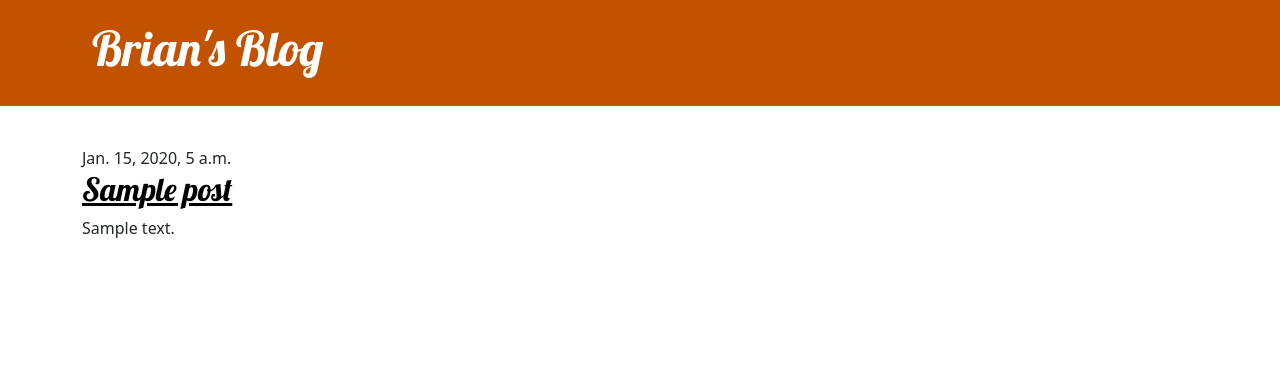
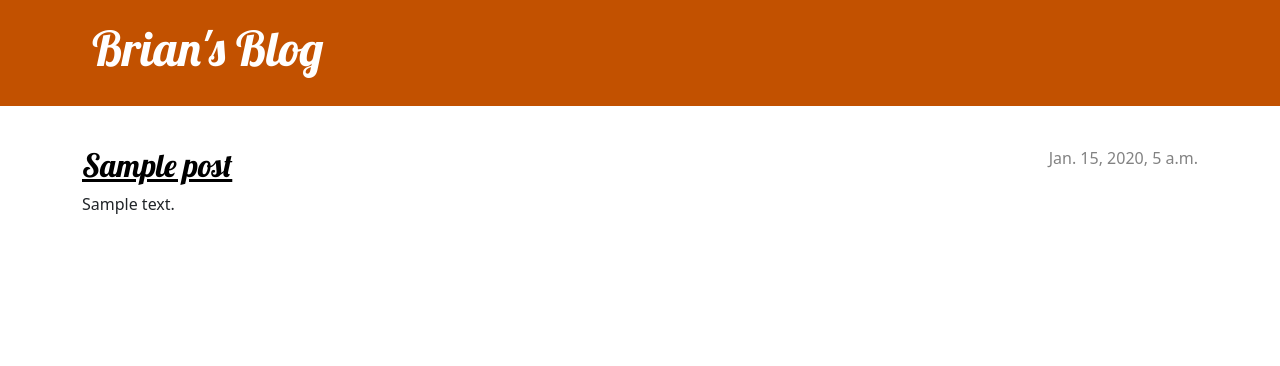
Before and after one commit to Brivost/my-first-blog, a Django app: page / in a window 1280 px wide. Shown: the top 366 px of the page. Run offline with Django 3.2, Linux system fonts and the light colour scheme; tables that the repository leaves empty hold one stand-in row (values such as "Sample post").

Commit message:
Time to date

```diff
--- a/blog/templates/blog/post_list.html
+++ b/blog/templates/blog/post_list.html
@@ -3,7 +3,7 @@
 {% block content %}
     {% for post in posts %}
         <article class="post">
-            <time class="time">
+            <time class="date">
                 {{post.published_date}}
             </time>
             <h2><a href="">{{post.title}}</a></h2>
```
